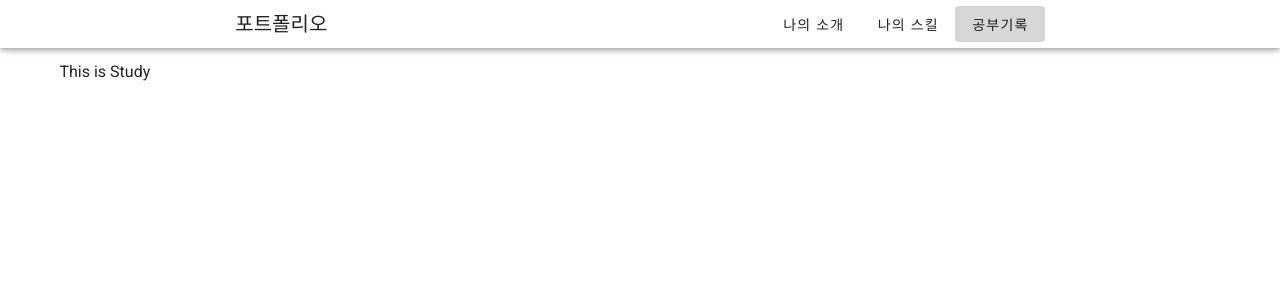
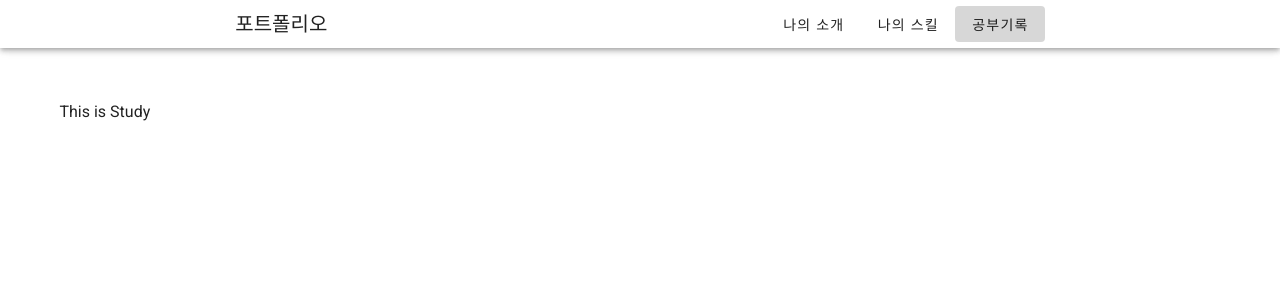
Before and after one commit to choisungwook/myhompage, a Vue app: page /portfolio/study in a window 1280 px wide. Shown: the top 300 px of the page. Built offline with nearby package versions, Linux system fonts and the light colour scheme.

Commit message:
content margin 설정

```diff
--- a/src/layouts/default/Index.vue
+++ b/src/layouts/default/Index.vue
@@ -14,7 +14,7 @@
       <v-spacer />
     </v-app-bar>
 
-    <v-main>
+    <v-main class="ma-10">
       <router-view />
     </v-main>
 
```
